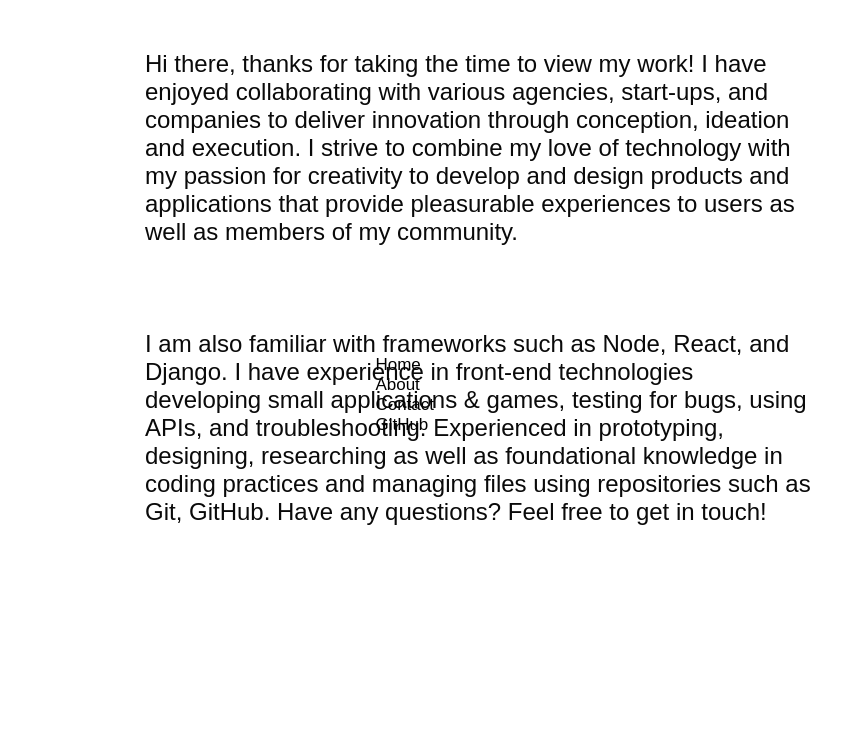
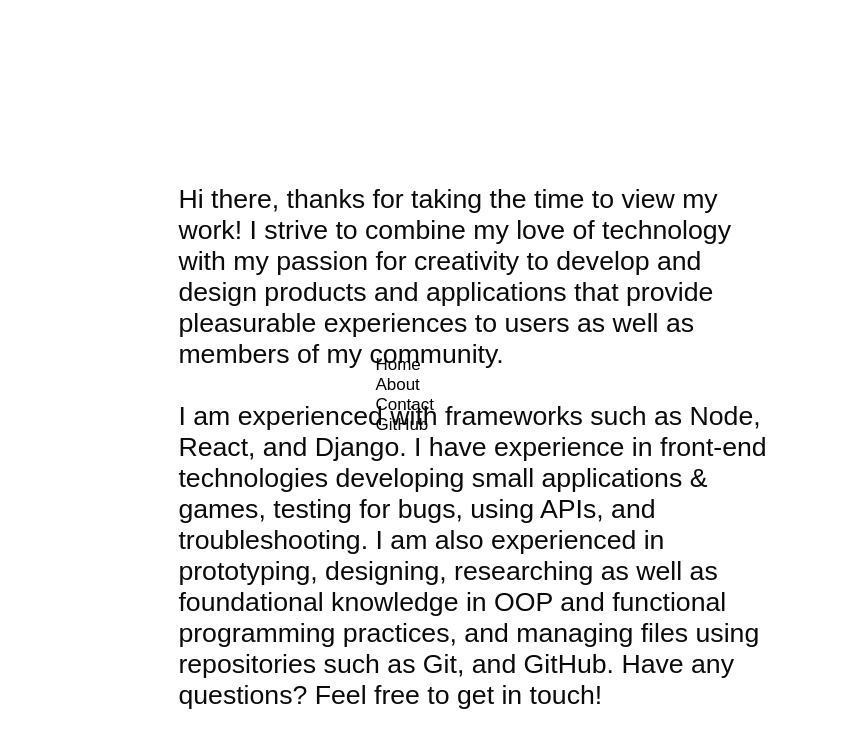
Before and after one commit to rhenry7/portfolio_website, a plain HTML site: page about.html in a window 1280 px wide. Shown: the full height of the page, 161-1002 px from the left. Drawn offline with nearby package versions, Linux system fonts and the light colour scheme; a web font is replaced by a local one.

Commit message:
updates and tweaks to navigation and copy

```diff
--- a/about.html
+++ b/about.html
@@ -31,10 +31,10 @@
     </header>
     <section class="main">
         <div class="about" id="intro">
-        <p class="heading"> Hi there, thanks for taking the time to view my work! I have enjoyed collaborating with various agencies, start-ups, and companies to deliver innovation through conception, ideation and execution. I strive to combine my love of technology with my passion for creativity to develop and design products and applications that provide pleasurable experiences to users as well as members of my community.
+        <p class="about_heading"> Hi there, thanks for taking the time to view my work! I strive to combine my love of technology with my passion for creativity to develop and design products and applications that provide pleasurable experiences to users as well as members of my community.
 
-<br><br><br><br>
-I am also familiar with frameworks such as Node, React, and Django. I have experience in front-end technologies developing small applications & games, testing for bugs, using APIs, and troubleshooting. Experienced in prototyping, designing, researching as well as foundational knowledge in coding practices and managing files using repositories such as Git, GitHub. Have any questions? Feel free to get in touch!
+<br><br>
+I am experienced with frameworks such as Node, React, and Django. I have experience in front-end technologies developing small applications & games, testing for bugs, using APIs, and troubleshooting. I am also experienced in prototyping, designing, researching as well as foundational knowledge in OOP and functional programming practices, and managing files using repositories such as Git, and GitHub. Have any questions? Feel free to get in touch!
 </p>
 
 
--- a/style.css
+++ b/style.css
@@ -534,6 +534,17 @@ body {
     font-size: 18pt;
 }
 
+.about_heading {
+    display: flex;
+    align-items: center;
+    justify-content: center;
+    text-transform: none;
+    font-size: 20pt;
+    margin: auto;
+    padding-top: 20%;
+    width: 90%;
+}
+
 .typo {
     color: $c_typo;
     cursor: none;
```
Also changed, not shown: royalty_pharma.html (+1 -1 lines).
